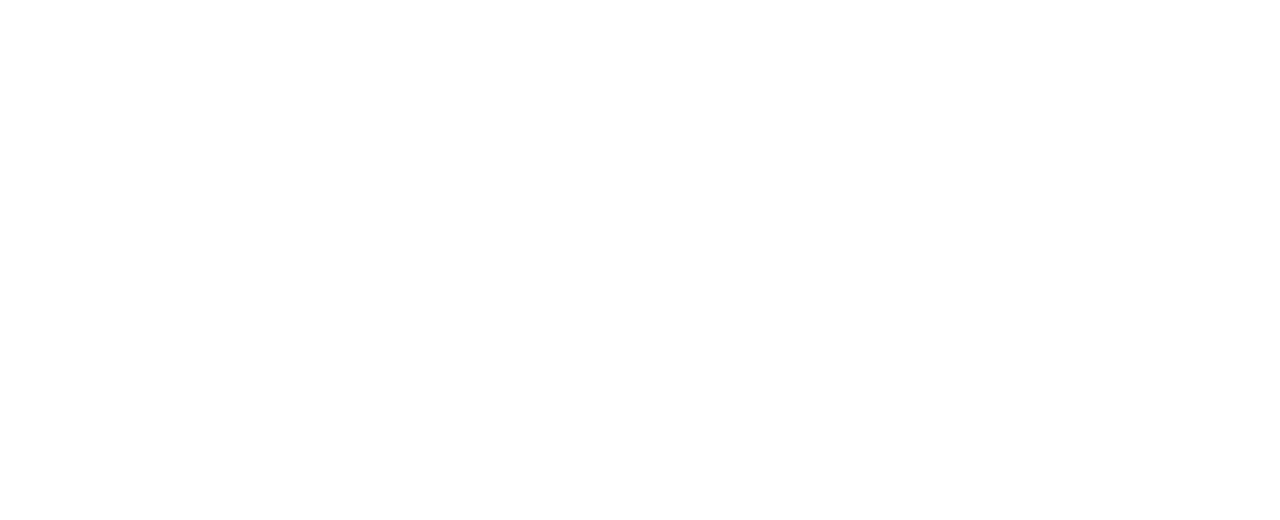
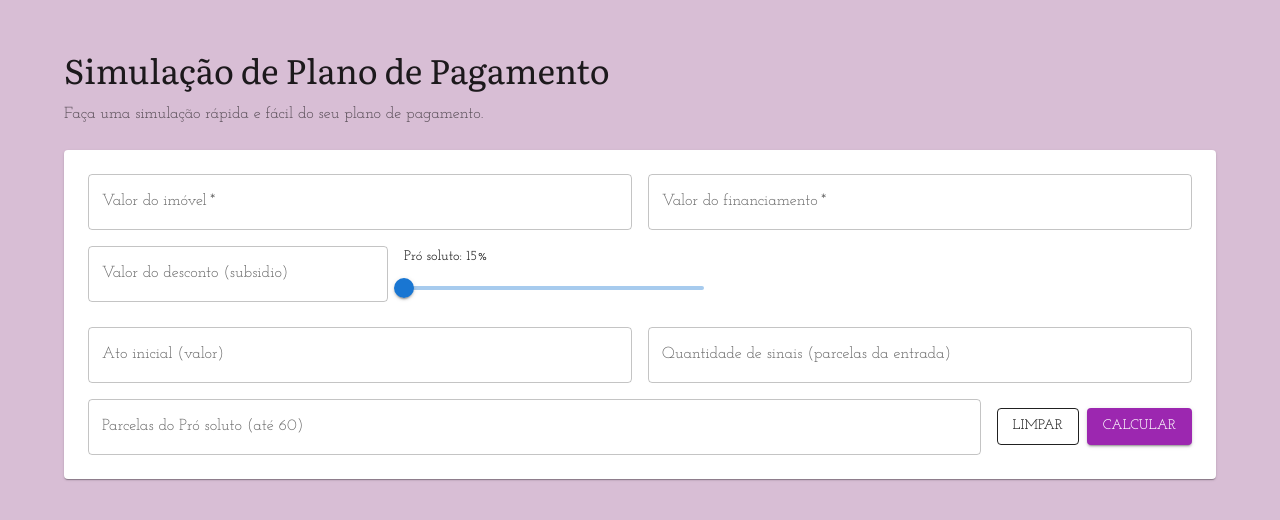
Before and after one commit to corretoramsouza/meu-portifolio, a React (Vite) app: page /meu-portifolio/simulacao in a window 1280 px wide. Before the commit this address had no page. Shown: the top 520 px of the page. Built offline with nearby package versions, Linux system fonts and the light colour scheme.

Commit message:
Criando minha pagina de simulação

```diff
--- /dev/null
+++ b/src/Pages/Simulacao.tsx
@@ -0,0 +1,189 @@
+import React, { useState } from "react";
+import { Container, Box, Typography, TextField, Slider, Button, Paper } from "@mui/material";
+import Sessao from "../components/Sessao";
+
+function formatBRL(value: number) {
+    return new Intl.NumberFormat("pt-BR", { style: "currency", currency: "BRL" }).format(value);
+}
+
+export default function Simulacao() {
+    const [propertyValue, setPropertyValue] = useState<string>("");
+    const [financingAmount, setFinancingAmount] = useState<string>("");
+    const [discountValue, setDiscountValue] = useState<string>("");
+    const [proSolutoPercentage, setProSolutoPercentage] = useState<number>(15);
+    const [initialAcquisitionValue, setInitialAcquisitionValue] = useState<string>("");
+    const [initialInstallments, setInitialInstallments] = useState<string>("");
+    const [proSolutoInstallments, setProSolutoInstallments] = useState<string>("");
+
+    const [result, setResult] = useState<null | {
+        proSoluto: number;
+        atoTotal: number;
+        sinalUnitario: number;
+        parcelaProSoluto: number;
+        zerouAto?: boolean;
+    }>(null);
+
+    const handleSubmit = (e: React.FormEvent<HTMLFormElement>) => {
+        e.preventDefault();
+        const pv = Number(propertyValue) || 0;
+        const fa = Number(financingAmount) || 0;
+        const dv = Number(discountValue) || 0;
+        const atoInit = Number(initialAcquisitionValue) || 0;
+        const sinalCount = Number(initialInstallments) || 0;
+        const proParcelCount = Number(proSolutoInstallments) || 0;
+
+        // Pró soluto = percentual * valor do imóvel
+        const proSoluto = pv * (proSolutoPercentage / 100);
+        // Ato total = valor do imóvel - valor do financiamento - pro soluto - subsidio
+        const atoTotal = pv - (fa + dv);
+
+        const zerouAto = proSoluto >= atoTotal
+
+        const ato = zerouAto ? atoTotal: atoTotal - proSoluto;
+        // Sinais = (ato total - ato inicial) / quantidade de sinais
+        const sinalUnitario = sinalCount > 0 ? (ato - atoInit) / sinalCount : 0;
+
+        // Parcelas do pró soluto (até 60x)
+        const parcelaProSoluto = proParcelCount > 0 ? proSoluto / Math.min(proParcelCount, 60) : 0;
+
+        setResult({
+            proSoluto,
+            atoTotal: ato,
+            sinalUnitario,
+            parcelaProSoluto,
+            zerouAto
+        });
+    };
+
+    return (
+        <Box sx={{ bgcolor: "#d8bed5ff", width: "100vw", minHeight: "100vh", alignItems: "center", justifyContent: "center", justifyItems: "center" }}>
+            <Sessao id="simulacao" titulo="Simulação de Plano de Pagamento" subtitulo="Faça uma simulação rápida e fácil do seu plano de pagamento.">
+                <Paper sx={{ p: 3, mt: 3 }}>
+                    <Box component="form" onSubmit={handleSubmit} sx={{ display: "flex", flexDirection: "column", gap: 2 }}>
+                        <Box sx={{ display: "flex", gap: 2, flexDirection: { xs: "column", md: "row" } }}>
+                            <TextField
+                                label="Valor do imóvel"
+                                type="number"
+                                value={propertyValue}
+                                onChange={(e) => setPropertyValue(e.target.value)}
+                                fullWidth
+                                InputProps={{ inputMode: "numeric" }}
+                                required
+                            />
+                            <TextField
+                                label="Valor do financiamento"
+                                type="number"
+                                value={financingAmount}
+                                onChange={(e) => setFinancingAmount(e.target.value)}
+                                fullWidth
+                                InputProps={{ inputMode: "numeric" }}
+                                required
+                            />
+                        </Box>
+
+                        <Box sx={{ display: "flex", gap: 2, flexDirection: { xs: "column", md: "row" } }}>
+                            <TextField
+                                label="Valor do desconto (subsidio)"
+                                type="number"
+                                sx={{ maxWidth: 300 }}
+                                value={discountValue}
+                                onChange={(e) => setDiscountValue(e.target.value)}
+                                fullWidth
+                                InputProps={{ inputMode: "numeric" }}
+                            />
+
+                            <Box sx={{ flex: 1 }}>
+                                <Typography variant="subtitle2" gutterBottom>
+                                    Pró soluto: {proSolutoPercentage}%
+                                </Typography>
+                                <Slider
+                                    value={proSolutoPercentage}
+                                    onChange={(_, v) => setProSolutoPercentage(Array.isArray(v) ? v[0] : v)}
+                                    min={15}
+                                    max={25}
+                                    step={1}
+                                    valueLabelDisplay="auto"
+                                    sx={{ maxWidth: 300 }}
+                                />
+                            </Box>
+                        </Box>
+
+                        <Box sx={{ display: "flex", gap: 2, flexDirection: { xs: "column", md: "row" } }}>
+                            <TextField
+                                label="Ato inicial (valor)"
+                                type="number"
+                                value={initialAcquisitionValue}
+                                onChange={(e) => setInitialAcquisitionValue(e.target.value)}
+                                fullWidth
+                                InputProps={{ inputMode: "numeric" }}
+                            />
+
+                            <TextField
+                                label="Quantidade de sinais (parcelas da entrada)"
+                                type="number"
+                                value={initialInstallments}
+                                onChange={(e) => setInitialInstallments(e.target.value)}
+                                fullWidth
+                                InputProps={{ inputMode: "numeric" }}
+                            />
+                        </Box>
+
+                        <Box sx={{ display: "flex", gap: 2, alignItems: "center", flexDirection: { xs: "column", md: "row" } }}>
+                            <TextField
+                                label="Parcelas do Pró soluto (até 60)"
+                                type="number"
+                                value={proSolutoInstallments}
+                                onChange={(e) => setProSolutoInstallments(e.target.value)}
+                                fullWidth
+                                InputProps={{ inputMode: "numeric" }}
+                            />
+
+                            <Box sx={{ display: "flex", gap: 1 }}>
+                                <Button variant="outlined" color="inherit" onClick={() => setResult(null)}>
+                                    Limpar
+                                </Button>
+                                <Button type="submit" variant="contained" color="secondary">
+                                    Calcular
+                                </Button>
+                            </Box>
+                        </Box>
+                    </Box>
+                </Paper>
+                {result && (
+                    <Paper sx={{ p: 3, mt: 3 }}>
+                        <Typography variant="h6">Resultados</Typography>
+                        <Box sx={{ mt: 1, display: "flex", flexDirection: "column", gap: 1 }}>
+                            {result.zerouAto && (
+                                <>
+                                    <Typography>O cliente zerou o Ato !!</Typography>
+                                    <Typography>
+                                        Vai pagar entrada de apenas: {formatBRL(result.atoTotal)}
+                                    </Typography>
+
+                                </>)}
+
+                            {!result.zerouAto && (
+                                <>
+                                    <Typography>
+                                        Ato total: {formatBRL(result.atoTotal)}
+                                    </Typography>
+
+                                    <Typography>
+                                        Ato inicial: {formatBRL(Number(initialAcquisitionValue))}
+                                    </Typography>
+
+                                    <Typography>
+                                        Sinais: {initialInstallments} x {formatBRL(result.sinalUnitario)}
+                                    </Typography>
+
+                                    <Typography>
+                                        Entrada: {formatBRL(result.proSoluto)} por {proSolutoInstallments} x {formatBRL(result.parcelaProSoluto)}
+                                    </Typography>
+                                </>)}
+                        </Box>
+                    </Paper>
+                )}
+            </Sessao>
+        </Box>
+    );
+}
--- a/src/main.tsx
+++ b/src/main.tsx
@@ -5,6 +5,7 @@
 import Treino from './Treino.tsx'
 import { createTheme, ThemeProvider, CssBaseline } from "@mui/material";
 import { BrowserRouter, Route, Routes } from 'react-router-dom';
+import Simulacao from './Pages/Simulacao.tsx'
 
 
 const theme = createTheme({
@@ -23,6 +24,7 @@
           <Routes>
             <Route path="/" element={<App />}/>
             <Route path="/meu-treino" element={<Treino />}/>
+            <Route path="/simulacao" element={<Simulacao />}/>
           </Routes>
         </BrowserRouter>
       </CssBaseline>
```
Also changed, not shown: 19 other files (tests, documents, lock files or other folders).
